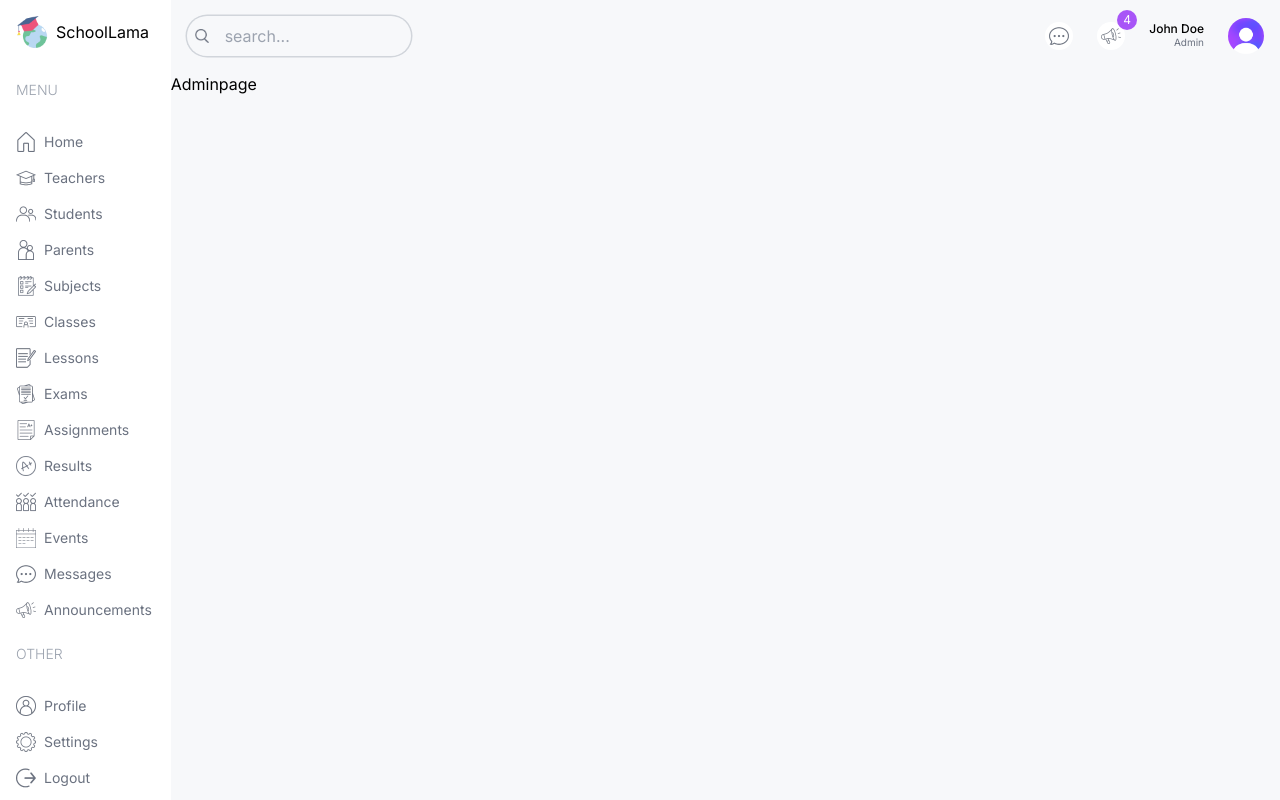
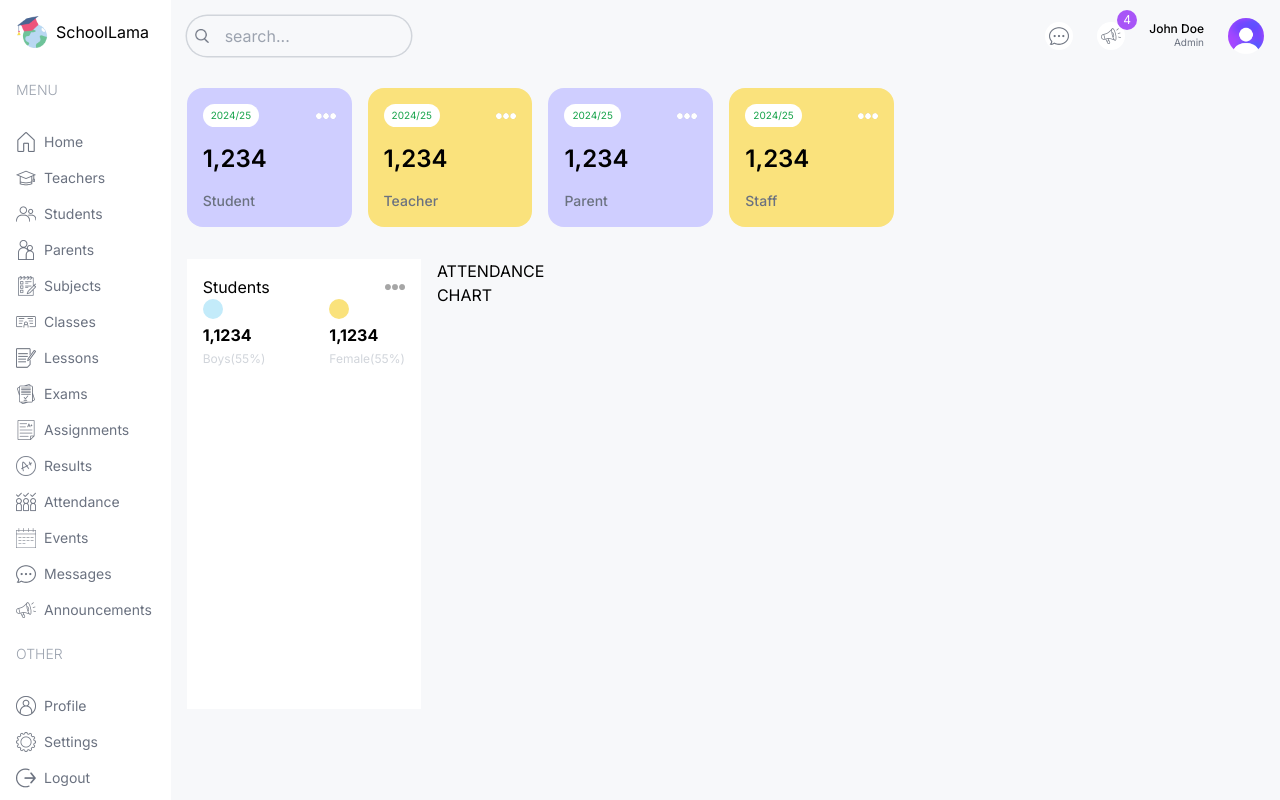
Before and after one commit to OgeeTech/next-dashboard-ui, a Next.js app: page /admin in a window 1280 px wide. Built offline with nearby package versions, Linux system fonts and the light colour scheme.

Commit message:
completion of attendance chart

```diff
--- a/src/app/(dashboard)/admin/page.tsx
+++ b/src/app/(dashboard)/admin/page.tsx
@@ -1,7 +1,32 @@
+import UserCard from "@/components/UserCard"
+import CounterCharts from "@/components/CountCharts"
 
 const Adminpage = () => {
   return (
-    <div className="">Adminpage </div>
+    <div className="p-4 flex gap-4 flex-col md:flex-row">
+{/* LEFT */}
+<div className="w-full lg:w-2/3 flex flex-col gap-8">
+{/* USER CARDS */}
+<div className=" flex gap-4 justify-between flex-wrap">
+  <UserCard type="student"/>
+  <UserCard type="teacher"/>
+  <UserCard type="parent"/>
+  <UserCard type="staff"/>
+</div>
+{/* MIDDLE CHARTS */}
+<div className="flex gap-4 flex-col lg:flex-row">
+  {/* COUNT CHART */}
+  <div className="w-full lg:w-1/3 h-[450px] bg-white p-4">
+  <CounterCharts/>
+
+  </div>
+  ATTENDANCE CHART
+  <div className="w-full lg:w-2/3 h-[450px] "></div>
+</div>
+</div>
+{/* RIGHT */}
+<div className="w-full lg:w-1/3"></div>
+    </div>
   )
 }
 
--- /dev/null
+++ b/src/components/CountCharts.jsx
@@ -0,0 +1,116 @@
+"use client"
+import Image from "next/image";
+import React, { PureComponent } from "react";
+import {
+    RadialBarChart,
+    RadialBar,
+    Legend,
+    ResponsiveContainer,
+} from "recharts";
+
+const data = [
+    {
+        name: "18-24",
+        uv: 31.47,
+        pv: 2400,
+        fill: "#8884d8",
+    },
+    {
+        name: "25-29",
+        uv: 26.69,
+        pv: 4567,
+        fill: "#83a6ed",
+    },
+    {
+        name: "30-34",
+        uv: 15.69,
+        pv: 1398,
+        fill: "#8dd1e1",
+    },
+    {
+        name: "35-39",
+        uv: 8.22,
+        pv: 9800,
+        fill: "#82ca9d",
+    },
+    {
+        name: "40-49",
+        uv: 8.63,
+        pv: 3908,
+        fill: "#a4de6c",
+    },
+    {
+        name: "50+",
+        uv: 2.63,
+        pv: 4800,
+        fill: "#d0ed57",
+    },
+    {
+        name: "unknow",
+        uv: 6.67,
+        pv: 4800,
+        fill: "#ffc658",
+    },
+];
+
+const style = {
+    top: "50%",
+    right: 0,
+    transform: "translate(0, -50%)",
+    lineHeight: "24px",
+};
+
+const CountCharts = () => {
+    return (
+        <div>
+            {/* TITLE */}
+            <div className="flex justify-between items-center">
+                <h1>Students</h1>
+                <Image src="/moreDark.png" alt="" width={20} height={20} />
+
+            </div>
+            {/* CHART */}
+            <div className="">
+                {/* <ResponsiveContainer width="100%" height="100%">
+          <RadialBarChart
+            cx="50%"
+            cy="50%"
+            innerRadius="10%"
+            outerRadius="80%"
+            barSize={10}
+            data={data}
+          >
+            <RadialBar
+              minAngle={15}
+              label={{ position: "insideStart", fill: "#fff" }}
+              background
+              clockWise
+              dataKey="uv"
+            />
+            <Legend
+              iconSize={10}
+              layout="vertical"
+              verticalAlign="middle"
+              wrapperStyle={style}
+            />
+          </RadialBarChart>
+        </ResponsiveContainer> */}
+            </div>
+            {/* BOTTOM */}
+            <div className="flex justify-center gap-16">
+                <div className="flex flex-col gap-1">
+                    <div className="w-5 h-5 bg-lamaSky rounded-full" />
+                    <h1 className="font-bold">1,1234</h1>
+                    <h2 className="text-xs text-gray-300">Boys(55%)</h2>
+                </div>
+                <div className="flex flex-col gap-1">
+                    <div className="w-5 h-5 bg-lamaYellow rounded-full" />
+                    <h1 className="font-bold">1,1234</h1>
+                    <h2 className="text-xs text-gray-300">Female(55%)</h2>
+                </div>
+            </div>
+        </div>
+    );
+}
+
+export default CountCharts
--- /dev/null
+++ b/src/components/UserCard.tsx
@@ -0,0 +1,16 @@
+import Image from "next/image";
+const UserCard =({type}:{type:string})=>{
+    return(
+        <div className=" rounded-2xl odd:bg-lamaPurple even:bg-lamaYellow p-4 flex-1 min-w-[130px]">
+      <div className="flex justify-between items-center">
+        <span className="text-[10px] bg-white px-2 py-1 rounded-full text-green-600">2024/25</span>
+        <Image src="/more.png" alt="" width={20} height={20} />
+      </div>
+      <h1 className="text-2xl font-semibold my-4">1,234</h1>
+      <h2 className="capitalize text-sm font-medium text-gray-500">{type}</h2>
+
+        </div>
+    )
+}
+
+export default UserCard;
--- a/tailwind.config.ts
+++ b/tailwind.config.ts
@@ -13,6 +13,14 @@ const config: Config = {
         "gradient-conic":
           "conic-gradient(from 180deg at 50% 50%, var(--tw-gradient-stops))",
       },
+      colors:{
+        lamaSky: "#C3EBFA",
+        lamaSkyLight:"#EDF9FD",
+        lamaPurple: "#CFCEFF",
+        lamaPurpleLight: "#F1F0FF",
+        lamaYellow: "#FAE27C",
+        lamaYellowLight: "#FEFCE8"
+      }
     },
   },
   plugins: [],
```
Also changed, not shown: package.json (+5 -4 lines), 1 other file (tests, documents, lock files or other folders).
